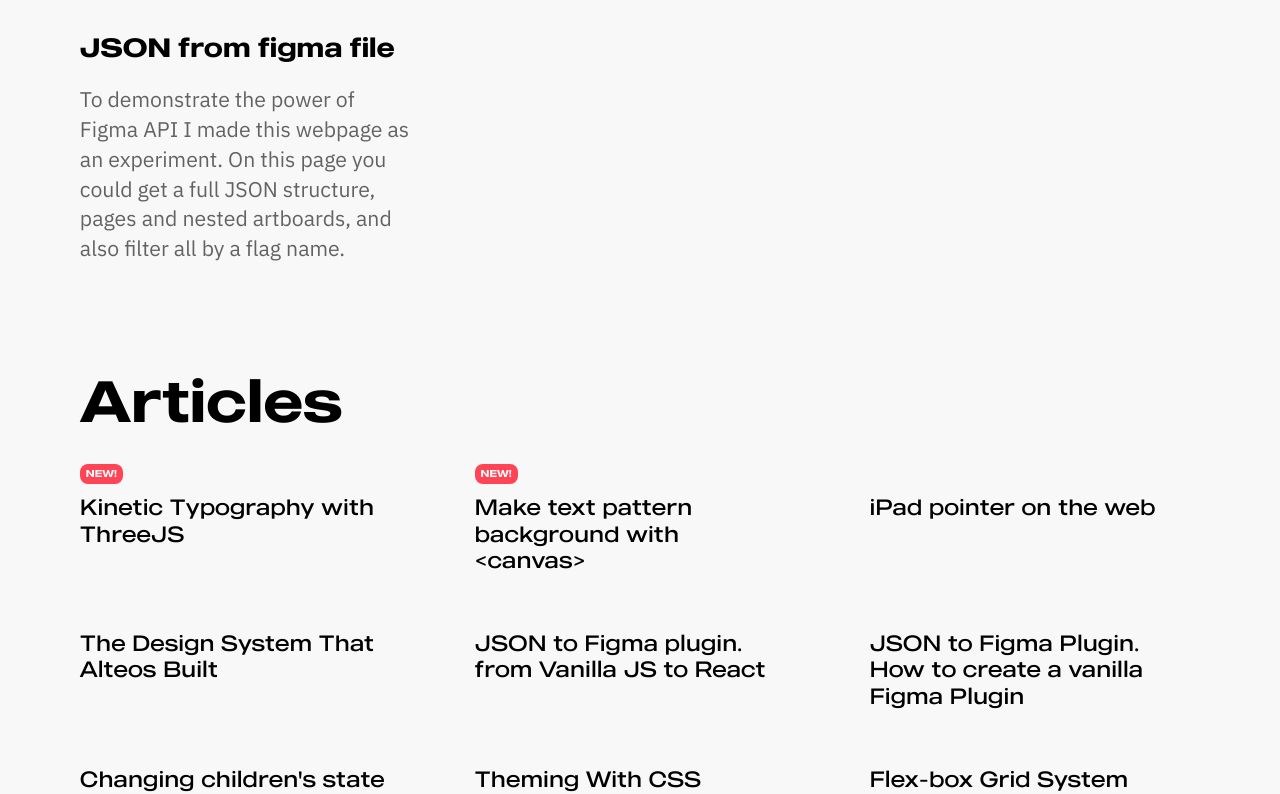
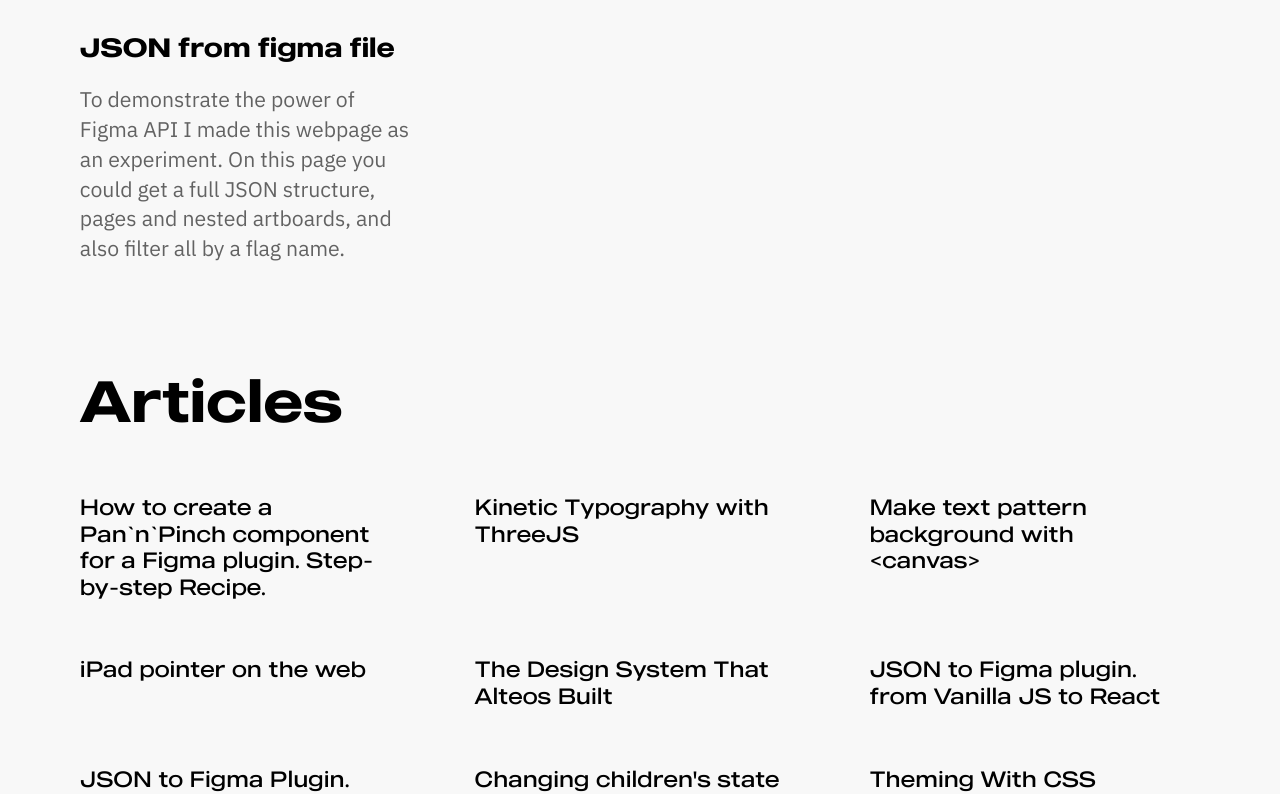
Before and after one commit to PavelLaptev/PavelLaptev.github.io, a React (Create React App) app: page / in a window 1280 px wide. Shown: the part 1623-2417 px from the top of the page. Built offline with nearby package versions, Linux system fonts and the light colour scheme; no server answers.

Commit message:
🍱 Added new article, fixed date parse function

```diff
--- a/src/components/Articles/articlesData.tsx
+++ b/src/components/Articles/articlesData.tsx
@@ -1,9 +1,16 @@
 const articlesData = [
+  {
+    title:
+      "How to create a Pan`n`Pinch component for a Figma plugin. Step-by-step Recipe.",
+    url:
+      "https://pavellaptev.medium.com/how-to-create-a-pan-n-pinch-component-for-a-figma-plugin-step-by-step-recipe-afea4d296e0",
+    date: "8.2.2021",
+  },
   {
     title: "Kinetic Typography with ThreeJS",
     url:
       "https://blog.prototypr.io/kinetictypography-with-threejs-2bed948720a2",
-    date: "14.1.2021",
+    date: "14.2.2021",
   },
   {
     title: "Make text pattern background with <canvas>",
--- a/src/components/Card/index.tsx
+++ b/src/components/Card/index.tsx
@@ -10,21 +10,22 @@ interface Props {
   date?: string;
 }
 
-const addDigits = (dateString: any) => {
-  dateString = dateString.split(".");
-  var sum = 0;
-  for (var i = 0; i < dateString.length; i++) {
-    sum += parseInt(dateString[i], 10);
-  }
-  return sum;
+const parseDate = (str: any) => {
+  var mdy = str.split(".");
+  return new Date(mdy[2], mdy[0] - 1, mdy[1]);
+};
+
+const datediff = (first: any, second: any) => {
+  // Take the difference between the dates and divide by milliseconds per day.
+  // Round to nearest whole number to deal with DST.
+  return Math.round((second - first) / (1000 * 60 * 60 * 24));
 };
 
 const Card: React.FunctionComponent<Props> = (props) => {
   const isOutDated = () => {
     let now = new Date();
-    let currentDate = now.getDate() + (now.getMonth() + 1) + now.getFullYear();
-    let checkDate = addDigits(props.date);
-    let daysPassed = currentDate - checkDate;
+    let currentDate = `${now.getDate()}.${now.getMonth()}.${now.getFullYear()}`;
+    let daysPassed = datediff(parseDate(currentDate), parseDate(props.date));
 
     // console.log(daysPassed);
 
```
Also changed, not shown: 1 other file (tests, documents, lock files or other folders).
